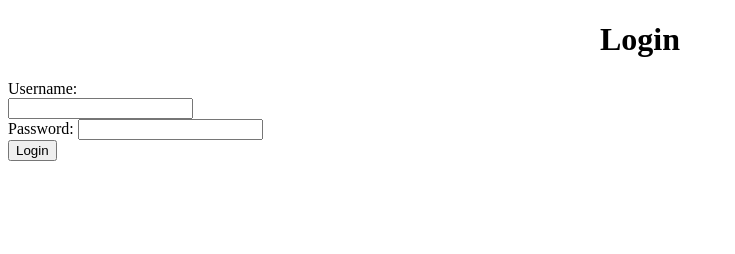
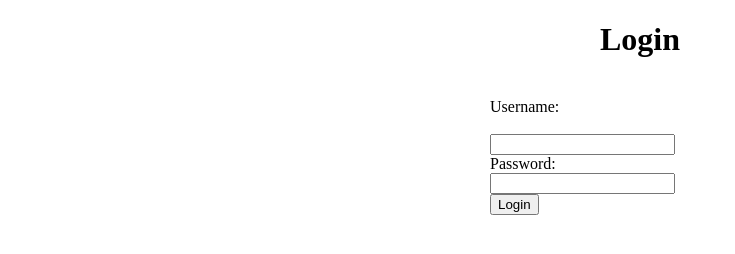
Before and after one commit to iamneo-production/acebfcbacaddfd305677696bfdbccbfebeddone, a website: page public/index.html in a window 1280 px wide. Shown: the whole page, without its empty margins (0-735 px from the left). Drawn offline with Linux system fonts and the light colour scheme.

Commit message:
Backup Commit

```diff
--- a/public/index.html
+++ b/public/index.html
@@ -4,12 +4,14 @@
   <meta charset="UTF-8">
   <meta http-equiv="X-UA-Compatible" content="IE=edge">
   <meta name="viewport" content="width=device-width, initial-scale=1.0">
+  <link rel="stylesheet" href="style.css">
   <title>Validation</title>
 </head>
 <body>
     <div class="container">
       <form>
         <h1><center>Login</center></h1>
+        <br>
         <label>Username:</label>
         <br>
         <input type="text" id="username" name="username">
--- a/public/style.css
+++ b/public/style.css
@@ -0,0 +1,9 @@
+.container {
+    width: 300px;
+    margin: 20px auto;
+}
+
+label {
+    display: block;
+    margin-b:
+}
```
